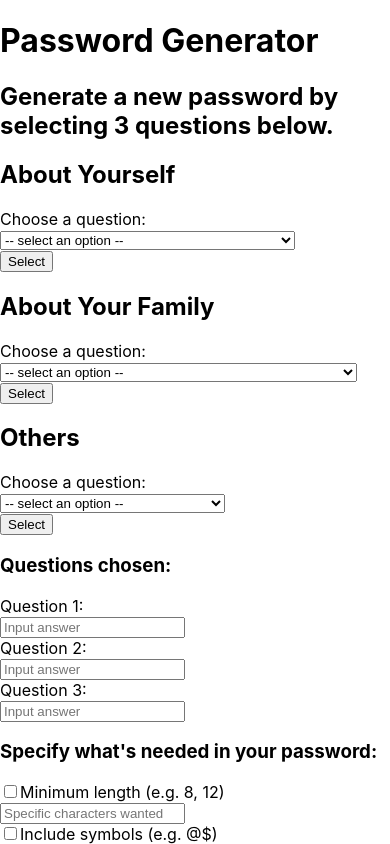
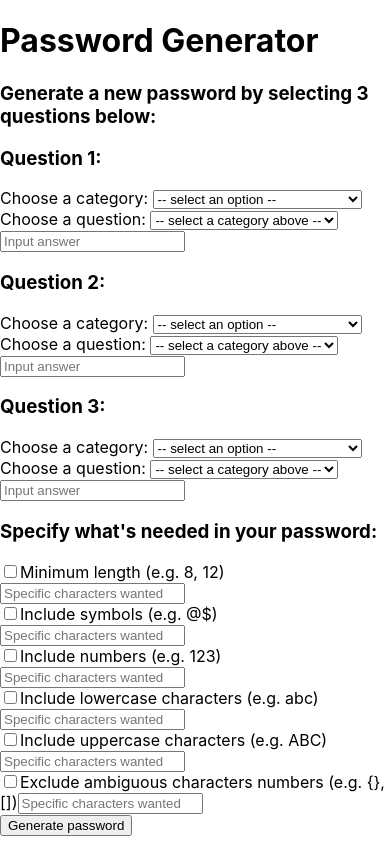
Before and after one commit to risafox/password-generator, a React (Create React App) app: page / in a window 390 px wide. Shown: the top 844 px of the page. Built offline with nearby package versions, Linux system fonts and the light colour scheme.

Commit message:
Modified Category/Questions layout, made question dropdown responsive to the choice of category

```diff
--- a/src/App.js
+++ b/src/App.js
@@ -1,6 +1,5 @@
 import Header from './components/Header';
 import Button from './components/Button';
-import Category from './components/Category';
 import Criteria from './components/Criteria';
 import ChosenQuestions from './components/ChosenQuestions';
 
@@ -8,12 +7,7 @@ function App() {
   return (
     <div className="container">
       <Header />
-      <h2>Generate a new password by selecting 3 questions below.</h2>
-      <Category text="About Yourself" />
-      <Category text="About Your Family" />
-      <Category text="Others" />
-
-      <h3>Questions chosen:</h3>
+      <h3>Generate a new password by selecting 3 questions below:</h3>
       <ChosenQuestions display_text="Question 1:"/>
       <ChosenQuestions display_text="Question 2:"/>
       <ChosenQuestions display_text="Question 3:"/>
--- a/src/components/Category.js
+++ /dev/null
@@ -1,19 +0,0 @@
-import Dropdown1 from "./Dropdowns/Dropdown1";
-import Dropdown2 from "./Dropdowns/Dropdown2";
-import Dropdown3 from "./Dropdowns/Dropdown3";
-// import Dropdown3 from "./Dropdowns/AnswerField";
-
-const Category = (props) => {
-    return (
-        <div>
-            <h2>{props.text}</h2>
-            <label for="questions">Choose a question:  </label>
-            {props.text == "About Yourself" && <Dropdown1 />}
-            {props.text == "About Your Family" && <Dropdown2 />}
-            {props.text == "Others" && <Dropdown3 />}
-            <button>Select</button>
-        </div>
-    );
-}
-
-export default Category;
--- a/src/components/ChosenQuestions.js
+++ b/src/components/ChosenQuestions.js
@@ -1,8 +1,12 @@
-import AnswerField from "./Dropdowns/AnswerField"
+import AnswerField from "./AnswerField"
+import CategoryQuestionDropdowns from "./Dropdowns/CategoryQuestionDropdowns";
+
+
 const ChosenQuestions = ({display_text}) => {
     return (
         <div>
-            {display_text}
+            <h3>{display_text}</h3>
+            <CategoryQuestionDropdowns />
             <AnswerField />
         </div>
     )
--- /dev/null
+++ b/src/components/Dropdowns/CategoryQuestionDropdowns.js
@@ -0,0 +1,42 @@
+import { useState } from "react";
+import Dropdown1 from "./Dropdown1";
+import Dropdown2 from "./Dropdown2";
+import Dropdown3 from "./Dropdown3";
+
+const CategoryQuestionDropdowns = () => {
+    const [categoryOption, setCategoryOption] = useState('default');
+
+    return (
+        <div>
+            <div>
+                <label for="categories">Choose a category:  </label>
+                <select name="categories" id="categories"
+                    value={categoryOption}
+                    onChange={(e) => setCategoryOption(e.target.value)}
+                >
+                    <option disabled selected value="default"> -- select an option -- </option>
+                    <option value="about-yourself">About Yourself</option>
+                    <option value="about-your-family">About Your Family</option>
+                    <option value="about-other">About Other People and Things</option>
+                    <option value="custom">Write Your Own Question</option>
+                </select>
+            </div>
+
+            <div>
+                <label for="questions">Choose a question:  </label>
+                {categoryOption == "default" &&
+                    <select name="questions" id="questions">
+                        <option disabled selected value> -- select a category above -- </option>
+                    </select>}
+                {categoryOption == "about-yourself" && <Dropdown1 />}
+                {categoryOption == "about-your-family" && <Dropdown2 />}
+                {categoryOption == "about-other" && <Dropdown3 />}
+                {categoryOption == "custom" &&
+                    <input type="text" placeholder="Input custom question"></input>
+                }
+            </div>
+        </div>
+    );
+}
+
+export default CategoryQuestionDropdowns;
--- a/src/components/Dropdowns/Dropdown1.js
+++ b/src/components/Dropdowns/Dropdown1.js
@@ -4,12 +4,14 @@ const Dropdown1 = () => {
             <select name="questions" id="questions">
                 <option disabled selected value> -- select an option -- </option>
                 <option value="fav-fruit">What is your favourite fruit?</option>
+                <option value="fav-author">Who is your favourite author?</option>
                 <option value="fav-city">What is your favourite city?</option>
                 <option value="fav-brand">What is your favourite brand?</option>
                 <option value="birth-city">What is your city of birth?</option>
                 <option value="first-car-make">What is the make of your first car?</option>
                 <option value="sith-grade-school">What school did you attend for sixth grade?</option>
                 <option value="first-kiss">Where were you when you had your first kiss?</option>
+                <option value="grow-up-street">What is the name of the street on which you grew up?</option>
             </select>
         </div>
     );
--- a/src/components/Dropdowns/Dropdown2.js
+++ b/src/components/Dropdowns/Dropdown2.js
@@ -5,7 +5,6 @@ const Dropdown2 = () => {
                 <option disabled selected value> -- select an option -- </option>
                 <option value="mother-middle-name">What is your mother's middle name?</option>
                 <option value="sibling-birthdate">What is your oldest sibling's birthday month and year?</option>
-                <option value="best-friend">What is the name of your childhood best friend?</option>
                 <option value="spouse-city">In what city did you meet your spouse/significant other??</option>
                 <option value="father-mother-city">In what city or town did your mother and father meet?</option>
                 <option value="youngest-cousin-name">What is the name of your youngest cousin?</option>
--- a/src/components/Dropdowns/Dropdown3.js
+++ b/src/components/Dropdowns/Dropdown3.js
@@ -3,11 +3,12 @@ const Dropdown3 = () => {
         <div>
             <select name="questions" id="questions">
                 <option disabled selected value> -- select an option -- </option>
-                <option value="fav-fruit">What is your favourite fruit?</option>
-                <option value="fav-city">What is your favourite city?</option>
-                <option value="fav-brand">What is your favourite brand?</option>
-                <option value="birth-city">What is your city of birth?</option>
-                <option value="first-car-make">What is the make of your first car?</option>
+                <option value="best-man">What is the last name of your best man at your wedding?</option>
+                <option value="maid-of-honor">What is the last name of your maid of honor at your wedding?</option>
+                <option value="best-friend">What is the name of your childhood best friend?</option>
+                <option value="first-teacher">What is the name of your first teacher?</option>
+                <option value="vehicle-registration">What is your vehicle registration number?</option>
+                <option value="library-card">What is your library card number?</option>
             </select>
         </div>
     );
```
Also changed, not shown: src/components/AnswerField.js (renamed from src/components/Dropdowns/AnswerField.js).
